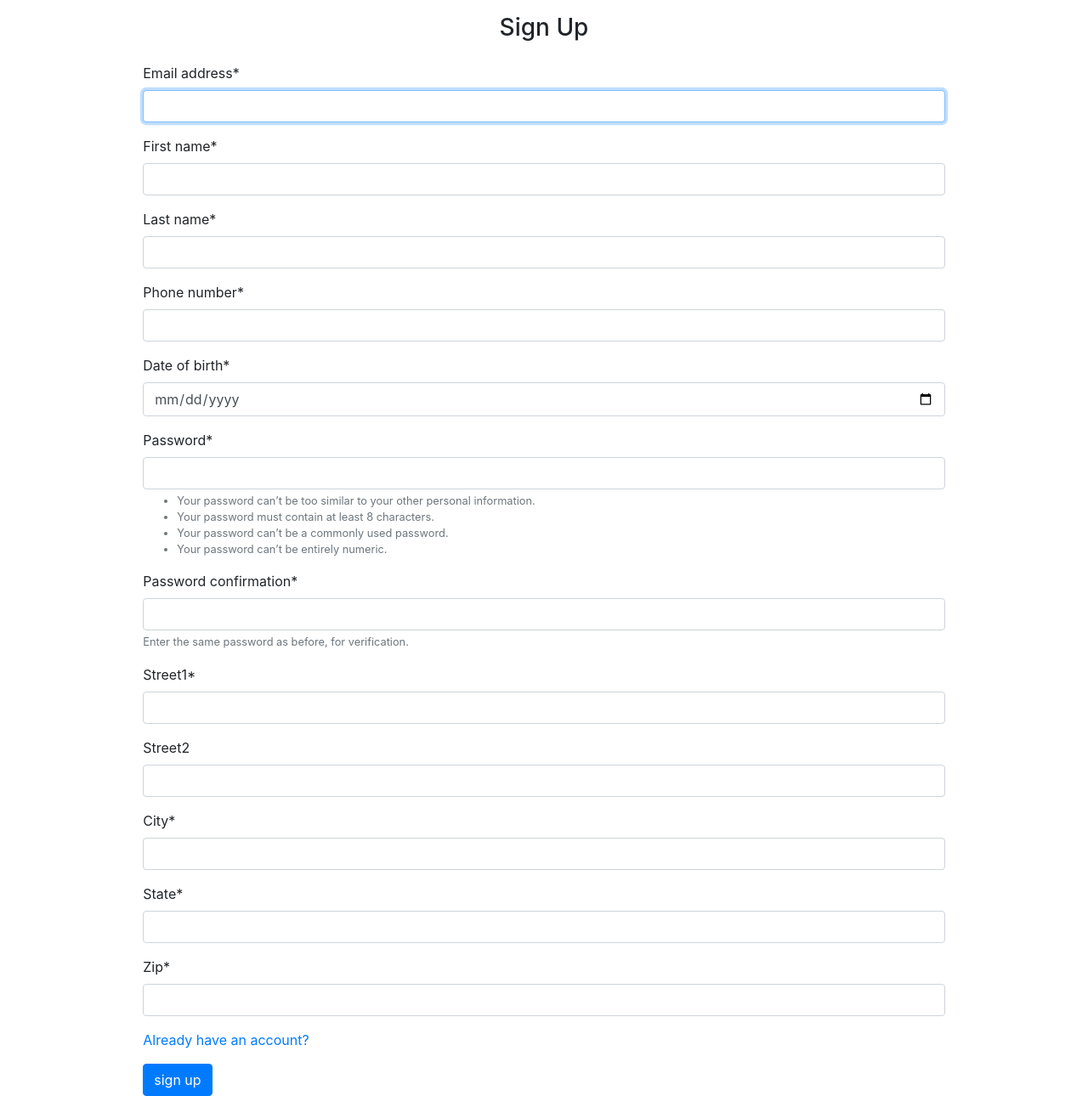
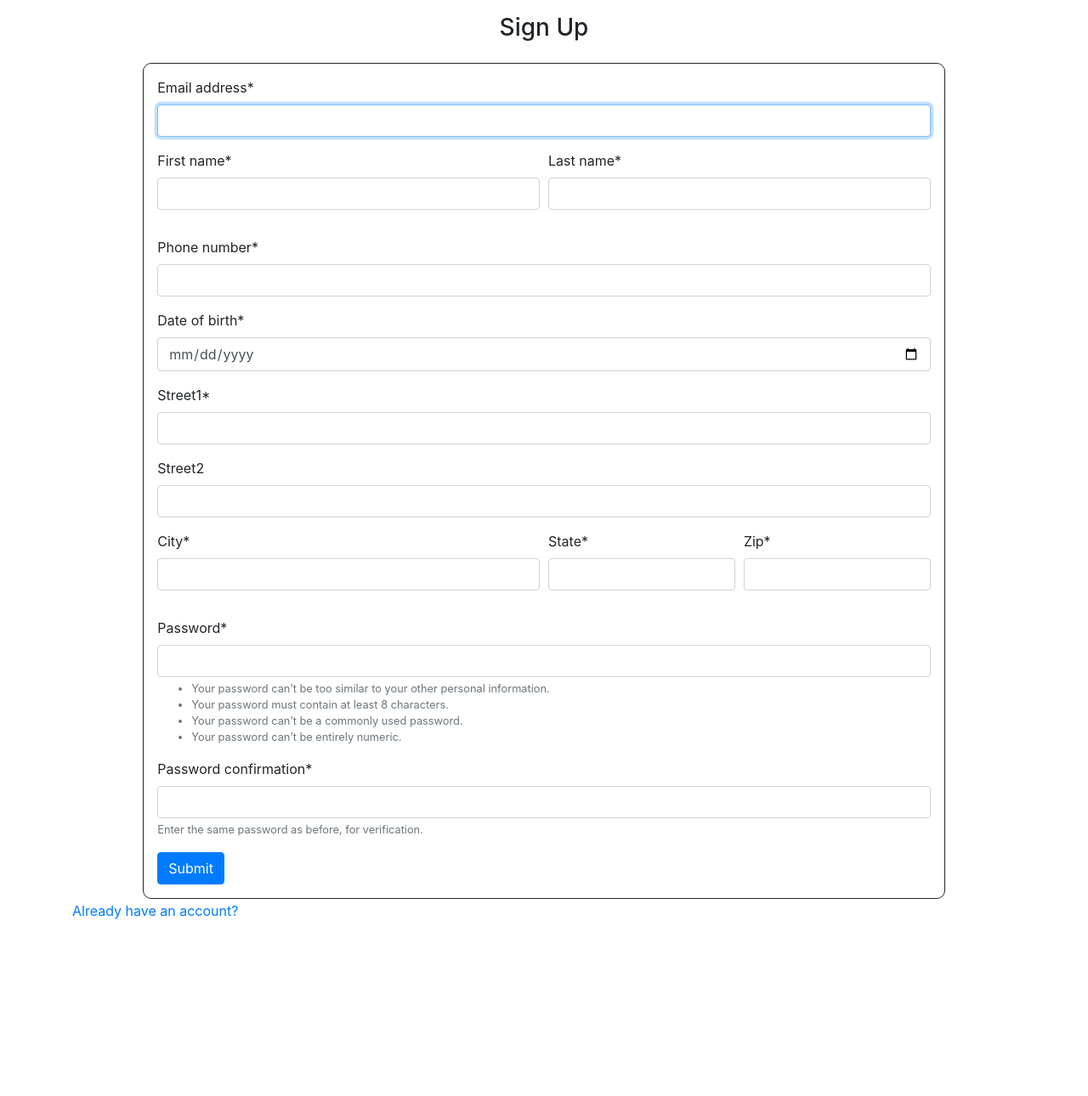
Before and after one commit to Jearce/lifeguard, a Django app: page /users/signup/ in a window 1280 px wide. Shown: the part 56-1346 px from the top of the page at 85% size. After the commit the page ends 1138 px from the top, so only its background shows below. Run offline with Django 3.2, Linux system fonts and the light colour scheme; some libraries are stand-ins or nearby versions.

Commit message:
Added crispy form tag to signup template

```diff
--- a/users/templates/users/signup.html
+++ b/users/templates/users/signup.html
@@ -18,11 +18,7 @@
 
 <div class="container">
 	<h3 class="pb-3 pt-3 text-center">Sign Up</h3>
-	<form class="center-form" method="post" id="signup-form">
-		{% csrf_token %}
-		{{ form|crispy }}
+		{% crispy form %}
 		<p><a href="{% url 'users:login' %}" id="id_login">Already have an account?</a></p>
-		<input class="btn btn-primary" type='submit' value='sign up'>
-	</form>
 </div>
 {% endblock content %}
```
